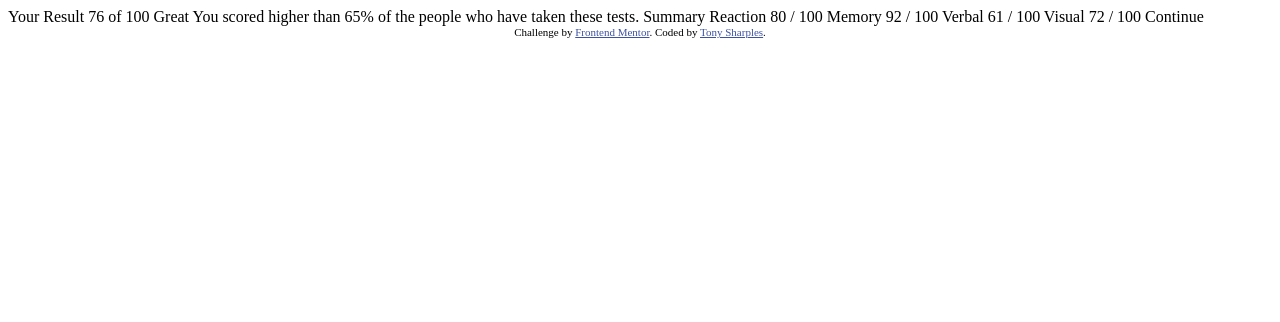
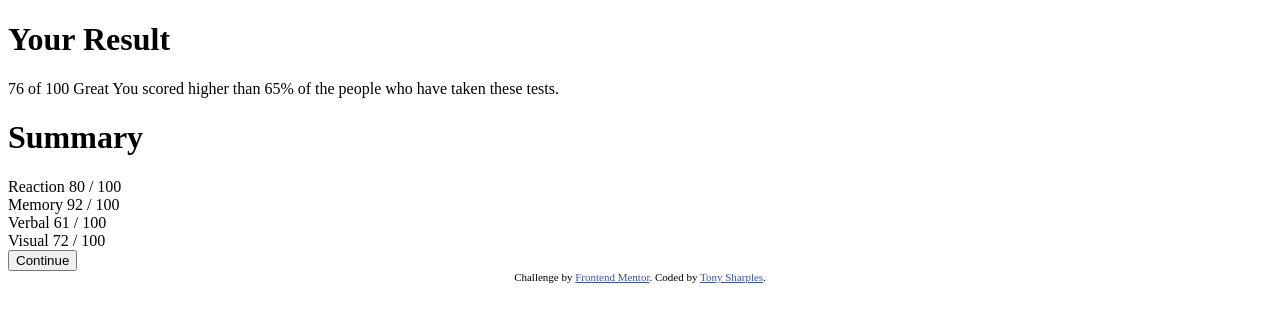
Before and after one commit to Barenbik/results-summary-component, a plain HTML site: page index.html in a window 1280 px wide. Drawn offline with Linux system fonts and the light colour scheme.

Commit message:
Create html structure

```diff
--- a/index.html
+++ b/index.html
@@ -21,30 +21,33 @@
 </head>
 
 <body>
-
-  Your Result
-  76
-  of 100
-
-  Great
-  You scored higher than 65% of the people who have taken these tests.
-
-  Summary
-
-  Reaction
-  80 / 100
-
-  Memory
-  92 / 100
-
-  Verbal
-  61 / 100
-
-  Visual
-  72 / 100
-
-  Continue
-
+  <h1>Your Result</h1>
+  <div>
+    <span>76</span>
+    <span>of 100</span>
+    <span>Great</span>
+    <span>You scored higher than 65% of the people who have taken these tests.</span>
+  </div>
+  <div>
+    <h1>Summary</h1>
+    <div>
+      <span>Reaction</span>
+      <span>80 / 100</span>
+    </div>
+    <div>
+      <span>Memory</span>
+      <span>92 / 100</span>
+    </div>
+    <div>
+      <span>Verbal</span>
+      <span>61 / 100</span>
+    </div>
+    <div>
+      <span>Visual</span>
+      <span>72 / 100</span>
+    </div>
+    <button>Continue</button>
+  </div>
   <div class="attribution">
     Challenge by <a href="https://www.frontendmentor.io?ref=challenge" target="_blank">Frontend Mentor</a>.
     Coded by <a href="#">Tony Sharples</a>.
```
